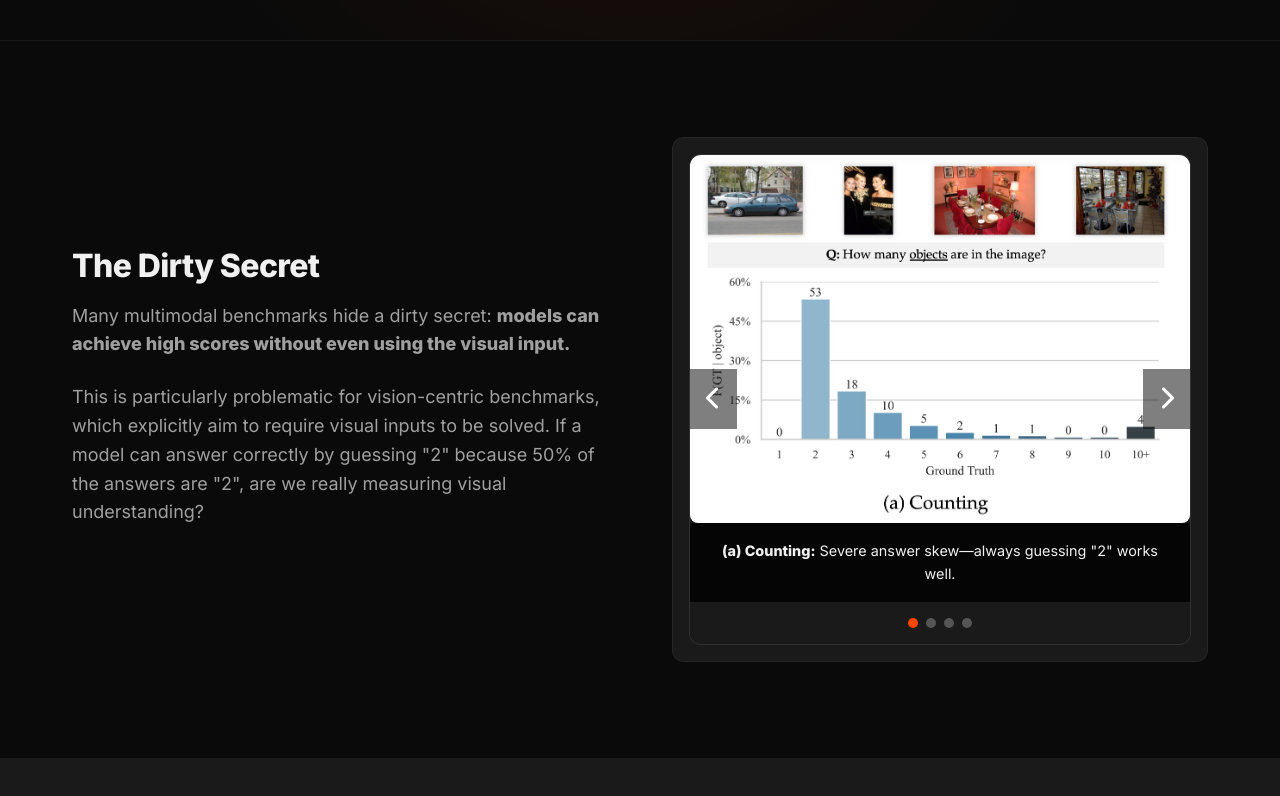
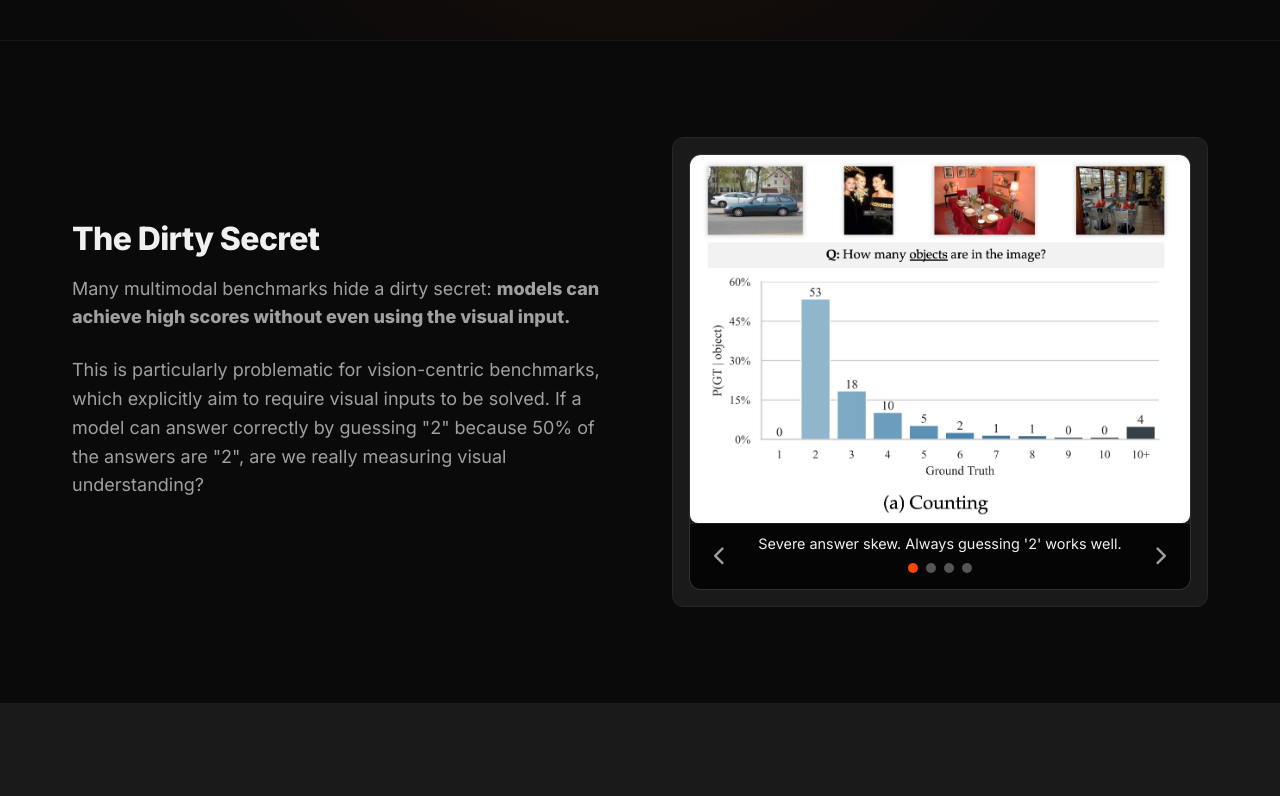
Before and after one commit to vision-x-nyu/test-set-training, a plain HTML site: page site/index.html in a window 1280 px wide. Shown: the part 680-1476 px from the top of the page. Drawn offline with Linux system fonts and the light colour scheme; some icons are missing.

Commit message:
refactor: Implement dynamic carousel captions and centralize navigation controls.

```diff
--- a/site/index.html
+++ b/site/index.html
@@ -88,35 +88,34 @@
             <div class="narrative-visual fade-in-up">
                 <!-- Carousel -->
                 <div class="carousel-container">
-                    <button class="carousel-btn prev-btn"><i class="fa-solid fa-chevron-left"></i></button>
-                    <button class="carousel-btn next-btn"><i class="fa-solid fa-chevron-right"></i></button>
-
-                    <div class="carousel-slide active">
+                    <div class="carousel-slides-wrapper">
+                        <div class="carousel-slide active"
+                            data-caption="Severe answer skew. Always guessing '2' works well.">
                             <img src="static/img/bias_a.jpeg" alt="Counting Bias">
-                        <div class="carousel-caption"><strong>(a) Counting:</strong> Severe answer skew—always guessing
-                            "2" works well.</div>
                         </div>
-                    <div class="carousel-slide">
+                        <div class="carousel-slide" data-caption="'Keyboard' is the correct answer 100% of the time.">
                             <img src="static/img/bias_b.jpeg" alt="Spatial Relation Bias">
-                        <div class="carousel-caption"><strong>(b) Spatial Relation:</strong> "Keyboard" is the correct
-                            answer 100% of the time.</div>
                         </div>
-                    <div class="carousel-slide">
+                        <div class="carousel-slide" data-caption="'Clock' always appears in the 4th position.">
                             <img src="static/img/bias_c.jpeg" alt="Appearance Order Bias">
-                        <div class="carousel-caption"><strong>(c) Appearance Order:</strong> "Clock" always appears in
-                            the 4th position.</div>
                         </div>
-                    <div class="carousel-slide">
+                        <div class="carousel-slide" data-caption="Room sizes cluster predictably around 17m².">
                             <img src="static/img/bias_d.jpeg" alt="Size Estimation Bias">
-                        <div class="carousel-caption"><strong>(d) Size Estimation:</strong> Room sizes cluster
-                            predictably around 17m².</div>
+                        </div>
                     </div>
 
+                    <div class="carousel-controls">
+                        <button class="carousel-btn prev-btn"><i class="fa-solid fa-chevron-left"></i></button>
+                        <div class="carousel-center-content">
+                            <div class="carousel-caption-text">Severe answer skew. Always guessing '2' works well.</div>
                             <div class="carousel-nav">
                                 <span class="carousel-dot active"></span>
                                 <span class="carousel-dot"></span>
                                 <span class="carousel-dot"></span>
                                 <span class="carousel-dot"></span>
+                            </div>
+                        </div>
+                        <button class="carousel-btn next-btn"><i class="fa-solid fa-chevron-right"></i></button>
                     </div>
                 </div>
             </div>
@@ -189,9 +188,10 @@
                     artifacts present in <em>THAT</em> test set—idiosyncrasies of sampling, templates, or curation.
                 </p>
                 <p>
-                    Training on a held-out "train" set only captures general domain biases (blue region). To find the
+                    Training on a held-out "train" set only captures general domain biases (<span
+                        style="color: #2A2AFF;">blue region</span>). To find the
                     shortcuts that break your specific benchmark, you must <strong>stress-test the actual test
-                        instrument itself</strong> (pink region).
+                        instrument itself</strong> (<span style="color: #FF0066;">pink region</span>).
                 </p>
             </div>
             <div class="narrative-visual fade-in-up">
--- a/site/static/css/style.css
+++ b/site/static/css/style.css
@@ -108,6 +108,7 @@ p {
     border-radius: 50px;
     font-weight: 600;
     font-size: 0.9rem;
+    margin-top: 2rem;
     margin-bottom: 1.5rem;
     border: 1px solid rgba(255, 69, 0, 0.2);
 }
@@ -329,6 +330,11 @@ code {
     background: var(--surface-color);
 }
 
+.carousel-slides-wrapper {
+    position: relative;
+    width: 100%;
+}
+
 .carousel-slide {
     display: none;
     width: 100%;
@@ -345,20 +351,37 @@ code {
     display: block;
 }
 
-.carousel-caption {
-    padding: 1rem;
+.carousel-controls {
+    display: flex;
+    align-items: center;
+    justify-content: space-between;
+    background: rgba(0, 0, 0, 0.8);
+    padding: 0.5rem;
+    border-top: 1px solid rgba(255, 255, 255, 0.1);
+}
+
+.carousel-center-content {
+    display: flex;
+    flex-direction: column;
+    align-items: center;
+    flex-grow: 1;
+}
+
+.carousel-caption-text {
     text-align: center;
-    background: rgba(0, 0, 0, 0.8);
     color: var(--text-primary);
     font-size: 0.9rem;
+    padding: 0 1rem;
+    margin-bottom: 0.5rem;
 }
 
 .carousel-nav {
     display: flex;
     justify-content: center;
     gap: 0.5rem;
-    padding: 1rem;
-    background: var(--surface-color);
+    padding: 0;
+    background: transparent;
+    margin-bottom: 0.5rem;
 }
 
 .carousel-dot {
@@ -377,29 +400,17 @@ code {
 }
 
 .carousel-btn {
-    position: absolute;
-    top: 50%;
-    transform: translateY(-50%);
-    background: rgba(0, 0, 0, 0.5);
-    color: white;
+    background: transparent;
+    color: var(--text-secondary);
     border: none;
-    padding: 1rem;
+    padding: 0.5rem 1rem;
     cursor: pointer;
-    font-size: 1.5rem;
-    transition: background 0.3s;
-    z-index: 10;
+    font-size: 1.2rem;
+    transition: color 0.3s;
 }
 
 .carousel-btn:hover {
-    background: rgba(0, 0, 0, 0.8);
-}
-
-.prev-btn {
-    left: 0;
-}
-
-.next-btn {
-    right: 0;
+    color: var(--accent-primary);
 }
 
 @keyframes fadeEffect {
--- a/site/static/js/main.js
+++ b/site/static/js/main.js
@@ -33,6 +33,7 @@ document.addEventListener('DOMContentLoaded', () => {
     const dots = document.querySelectorAll('.carousel-dot');
     const prevBtn = document.querySelector('.prev-btn');
     const nextBtn = document.querySelector('.next-btn');
+    const captionText = document.querySelector('.carousel-caption-text');
 
     if (slides.length > 0) {
         let currentSlide = 0;
@@ -45,6 +46,12 @@ document.addEventListener('DOMContentLoaded', () => {
 
             slides[currentSlide].classList.add('active');
             dots[currentSlide].classList.add('active');
+
+            // Update caption
+            const caption = slides[currentSlide].getAttribute('data-caption');
+            if (captionText) {
+                captionText.innerHTML = caption;
+            }
         }
 
         prevBtn.addEventListener('click', () => showSlide(currentSlide - 1));
```
Lines whose indentation alone changed are shown as unchanged.
